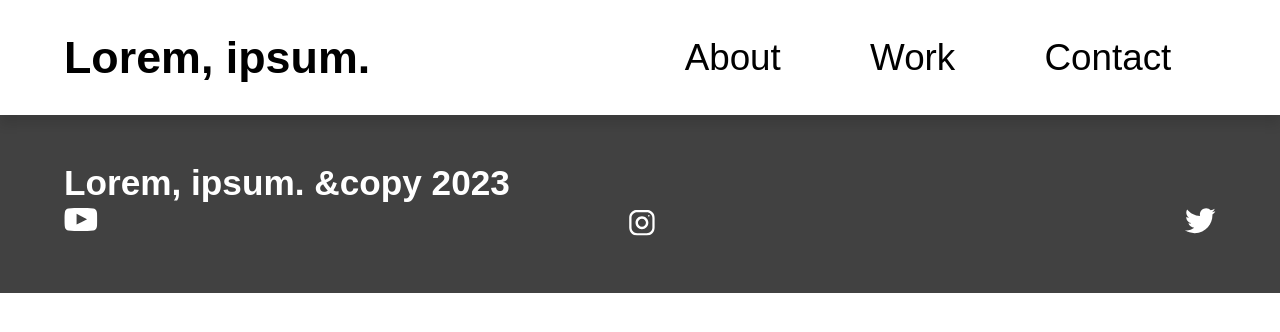
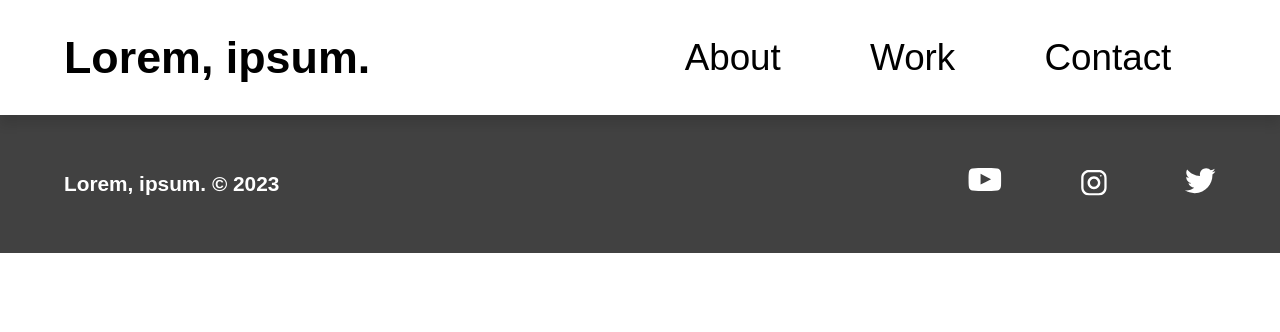
Before and after one commit to mehradi-github/ref-landingpage-photography, a React (Create React App) app: page / in a window 1280 px wide. Shown: the top 332 px of the page. Built offline with nearby package versions, Linux system fonts and the light colour scheme; a web font is replaced by a local one.

Commit message:
Changing footer

```diff
--- a/src/App.scss
+++ b/src/App.scss
@@ -64,13 +64,14 @@ footer {
   flex-wrap: wrap;
   ul {
     display: flex;
-    flex: 1 1 40rem;
+    flex: 1 1 10rem;
     justify-content: space-between;
     align-items: center;
   }
   h4 {
+    display: flex;
     flex: 3 1 40rem;
-    font-size: calc(1.4rem + 1vw);
+    font-size: calc(0.5rem + 1vw);
   }
 }
 
--- a/src/App.tsx
+++ b/src/App.tsx
@@ -31,7 +31,7 @@ function App() {
       </header>
       <main></main>
       <footer>
-        <h4> Lorem, ipsum. &copy 2023</h4>
+        <h4> Lorem, ipsum. &copy; 2023</h4>
         <ul>
           <li>
             <a href="#">
```
